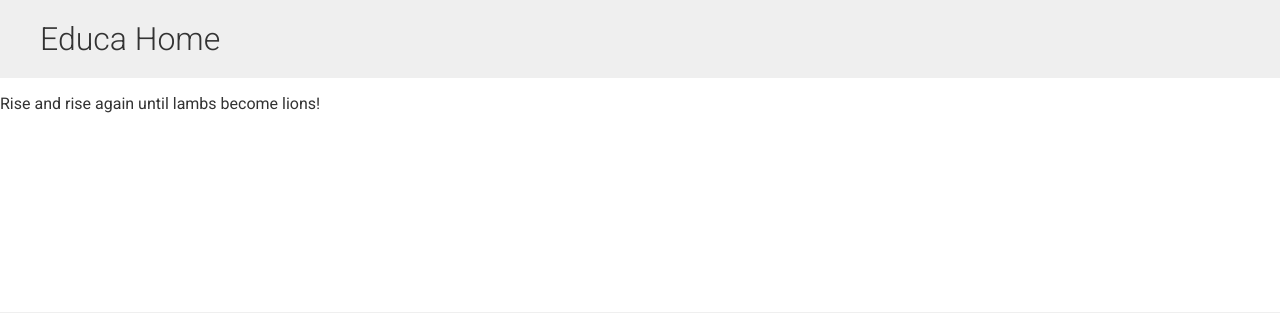
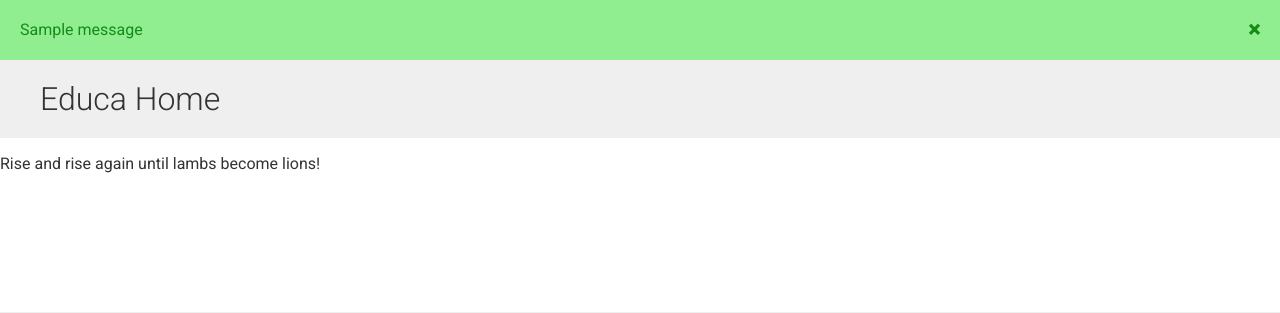
Before and after one commit to gurupratap-matharu/educa, a Django app: page / in a window 1280 px wide. Shown: the part 54-367 px from the top of the page. Run offline with Django 4.2, Linux system fonts and the light colour scheme; tables that the repository leaves empty hold one stand-in row (values such as "Sample post"); one stand-in notice (Sample message) is shown.

Commit message:
Simple alert boxes with dismiss button 😍🤞

```diff
--- a/static/css/base.css
+++ b/static/css/base.css
@@ -358,3 +358,43 @@ ul#course-modules li:hover {
   padding-left: 0;
   padding-right: 0;
 }
+
+/* The alert message box */
+.alert {
+  padding: 20px;
+}
+
+.alert-info {
+  background-color: #add8e6;
+  color: #3289a6;
+}
+
+.alert-success {
+  background-color: #90ee90;
+  color: #158c15;
+}
+
+.alert-warning {
+  background-color: #fdd283;
+  color: #b17403;
+}
+
+.alert-danger {
+  background-color: red;
+  color: white;
+}
+
+.closebtn {
+  cursor: pointer;
+  float: right;
+  font-size: 22px;
+  font-weight: bold;
+  line-height: 20px;
+  margin-left: 15px;
+  transition: 0.3s;
+}
+
+/* When moving the mouse over the close button */
+.closebtn:hover {
+  color: black;
+}
--- a/templates/base.html
+++ b/templates/base.html
@@ -28,15 +28,17 @@
             {% endif %}
         </ul>
     </div>
+    {% include 'includes/alert.html' %}
     <div id="content">
         {% block content %}
-        {% endblock %}
+        {% endblock content %}
     </div>
     {% include 'includes/footer.html' %}
     <script src="https://code.jquery.com/jquery-3.6.1.min.js"
         integrity="sha256-o88AwQnZB+VDvE9tvIXrMQaPlFFSUTR+nldQm1LuPXQ=" crossorigin="anonymous"></script>
     <script src="https://code.jquery.com/ui/1.13.2/jquery-ui.min.js"
         integrity="sha256-lSjKY0/srUM9BE3dPm+c4fBo1dky2v27Gdjm2uoZaL0=" crossorigin="anonymous"></script>
+
     <script>
         $(document).ready(function () {
             {% block domready %}
--- /dev/null
+++ b/templates/includes/alert.html
@@ -0,0 +1,10 @@
+<!-- Start Alert -->
+{% if messages %}
+{% for message in messages %}
+<div class="alert alert-{% if message.tags %}{{ message.tags }}{% endif %}">
+    {{ message }}
+    <span class="closebtn" onclick="this.parentElement.style.display='none';">&times;</span>
+</div>
+{% endfor %}
+{% endif %}
+<!-- End Alert -->
```
